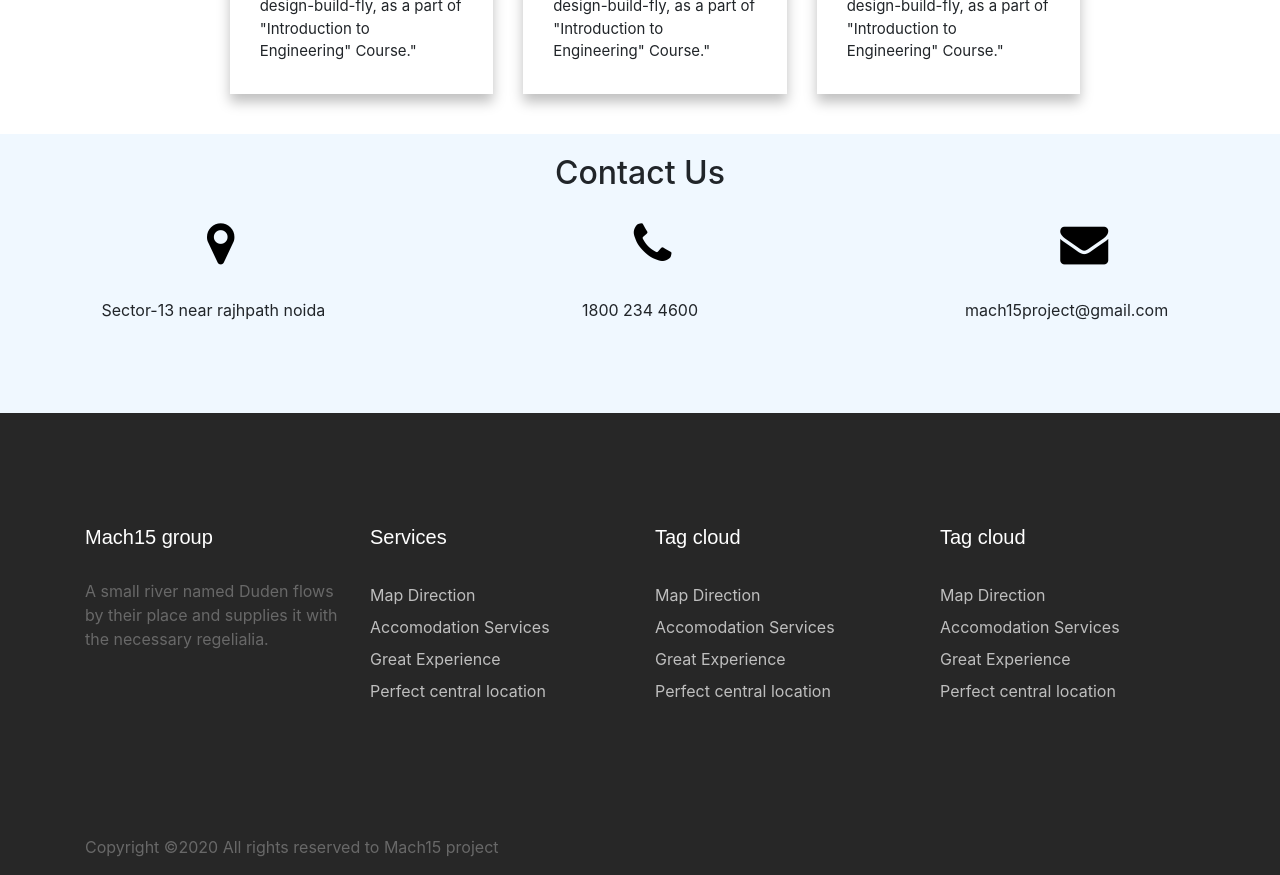
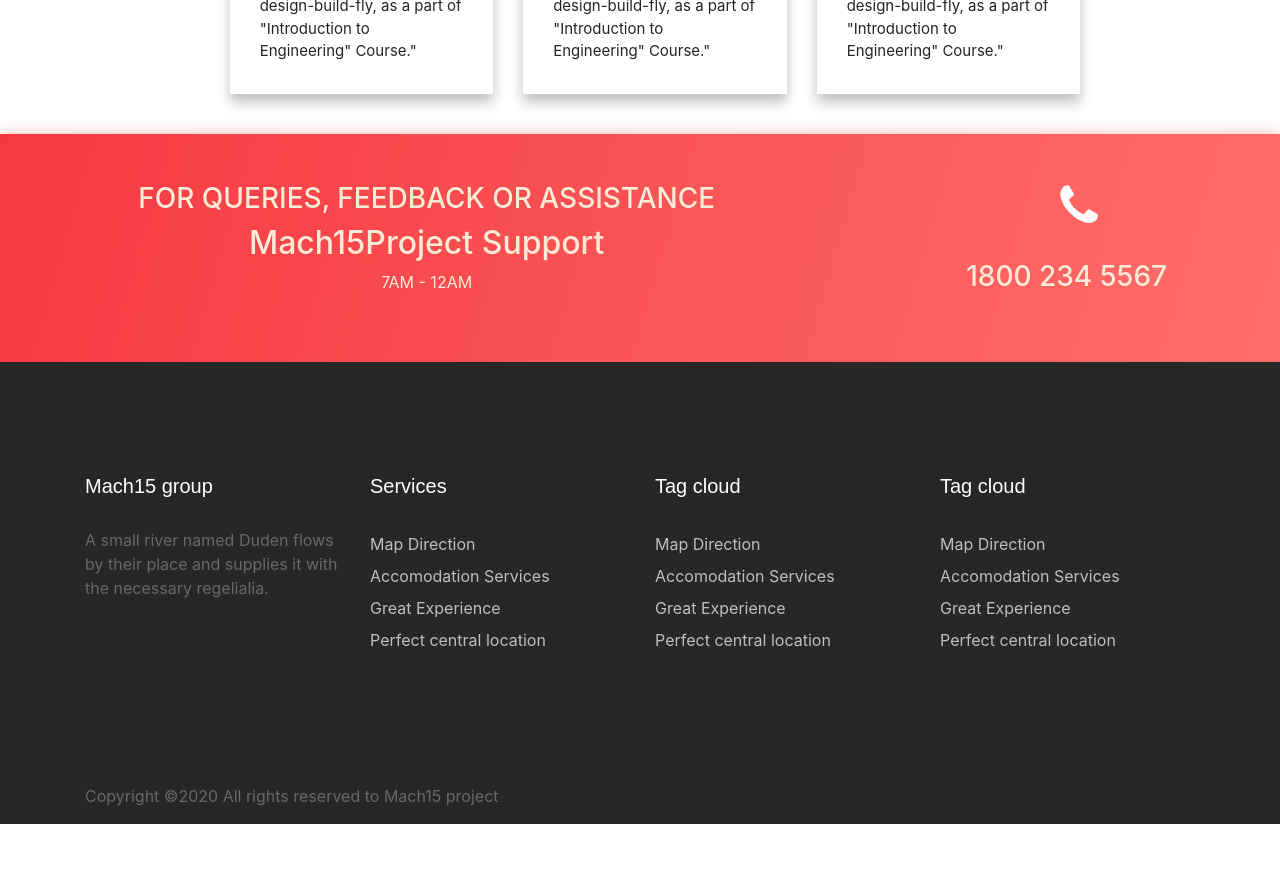
Before and after one commit to shivamkumardubey/mach15-project, an Angular app: page / in a window 1280 px wide. Shown: the part 2040-2915 px from the top of the page. After the commit the page ends 2864 px from the top, so only its background shows below. Built offline with nearby package versions, Linux system fonts and the light colour scheme.

Commit message:
contact section

```diff
--- a/src/app/main/main.component.css
+++ b/src/app/main/main.component.css
@@ -83,7 +83,7 @@
 
 
 
-/* forcoustmer */
+/* forcoustmersay */
 .mainc{
     width: 100%;
 
--- a/src/app/main/main.component.html
+++ b/src/app/main/main.component.html
@@ -203,32 +203,30 @@
 
 <!--  -->
 <!-- contact section -->
-  <div class="container-fluid" style="    background-color:aliceblue;padding-bottom: 75px;">
+  <div class="container-fluid" style="   box-shadow: 0 2px 15px 0 rgba(250,87,88,0.52);padding-bottom: 60px; background-image: linear-gradient(106deg, #f53941, #ff6e6a);">
     <div class="row ">
       <div class="col-12 cont1">
-        <h2 class="">Contact Us</h2>
+        <h2 class=""></h2>
       </div>
     </div>
     <div class="row ">
 
 
 
+      <div class="col-sm-8 " style="color: antiquewhite; text-align: center;">
+      <div>
+        <h3>FOR QUERIES, FEEDBACK OR ASSISTANCE</h3>
+         <h2> Mach15Project Support</h2>
+            7AM - 12AM
+            </div>
+      </div>
       <div class="col-sm-4 ">
-        <div style="    padding-left: 15vw;padding-bottom: 30px;"><i class="fa fa-map-marker" style="font-size:48px;color:black"></i></div>
-         <div s>   <p style="    text-align: center;">Sector-13 near rajhpath noida</p></div>
+        <div style=" padding-left: 15vw;padding-bottom: 30px;"> <i class="fa fa-phone" style="font-size:48px;color:white"></i></div>
+        <div>  <h3 style="color: antiquewhite;text-align: center;">1800 234 5567</h3></div>
 
 
       </div>
-      <div class="col-sm-4 ">
-        <div style=" padding-left: 15vw;padding-bottom: 30px;"> <i class="fa fa-phone" style="font-size:48px;color:black"></i></div>
-        <div>   <p style="    text-align: center;">1800 234 4600</p></div>
 
-      </div>
-      <div class="col-sm-4 ">
-
-        <div style="padding-left: 15vw;padding-bottom: 30px;"><i class="fa fa-envelope" style="font-size:48px;color:black"></i></div>
-        <div>   <p style="    text-align: center;">mach15project@gmail.com</p></div>
-      </div>
     </div>
 
   </div>
```
